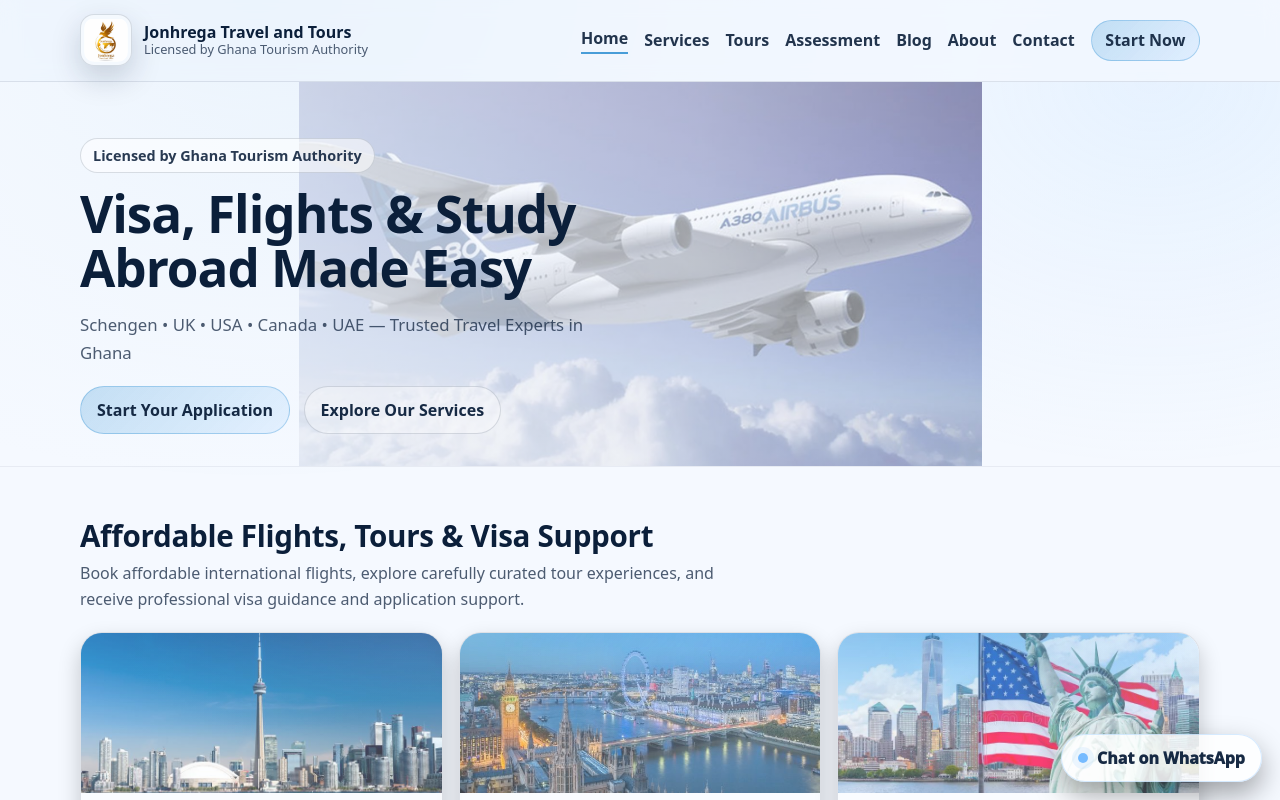
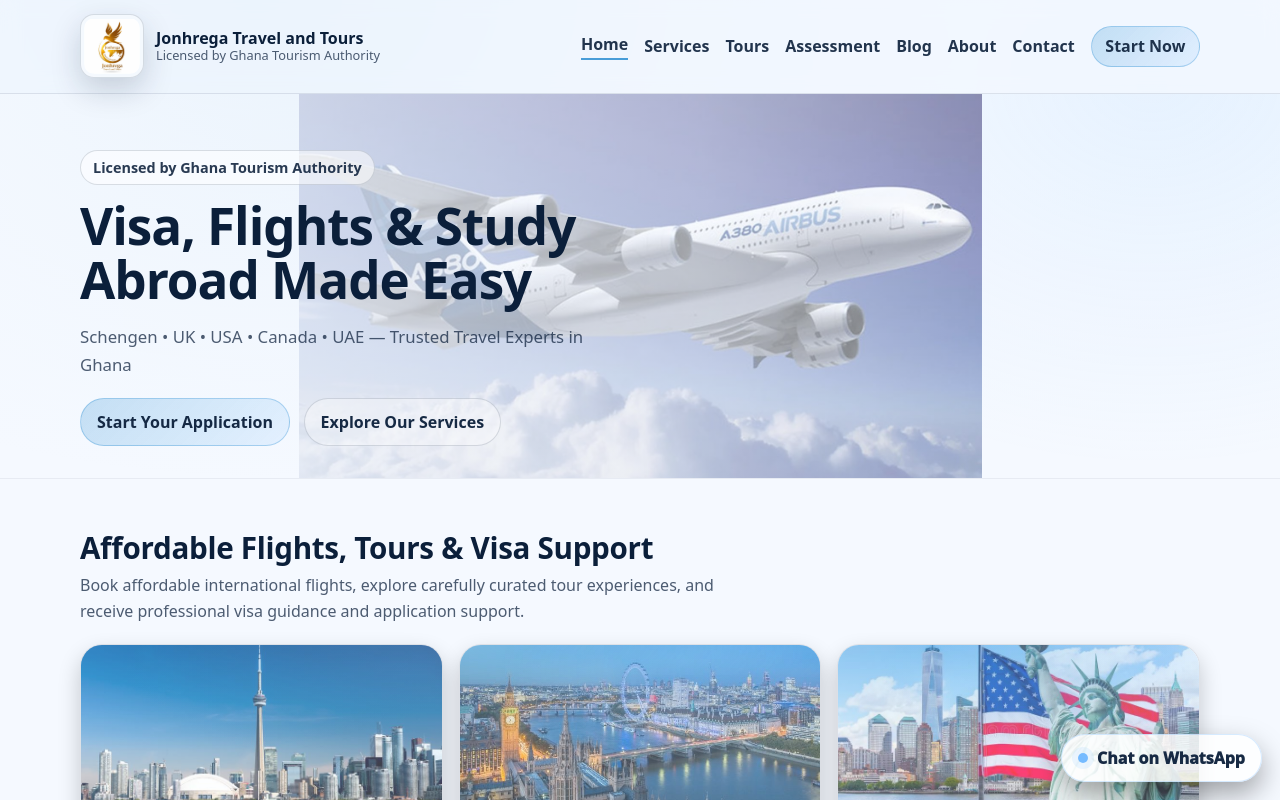
Before and after one commit to learngermanghana/jonhrega-travel-site, a React (Vite) app: page / in a window 1280 px wide. Shown: the top 800 px of the page. Built offline with nearby package versions, Linux system fonts and the light colour scheme.

Commit message:
Increase navbar logo size

```diff
--- a/src/index.css
+++ b/src/index.css
@@ -56,8 +56,8 @@
   align-items: center;
 }
 .brand__logo{
-  width: 52px;
-  height: 52px;
+  width: 64px;
+  height: 64px;
   object-fit: cover;
   border-radius: 14px;
   border: 1px solid rgba(11,31,58,.14);
```
